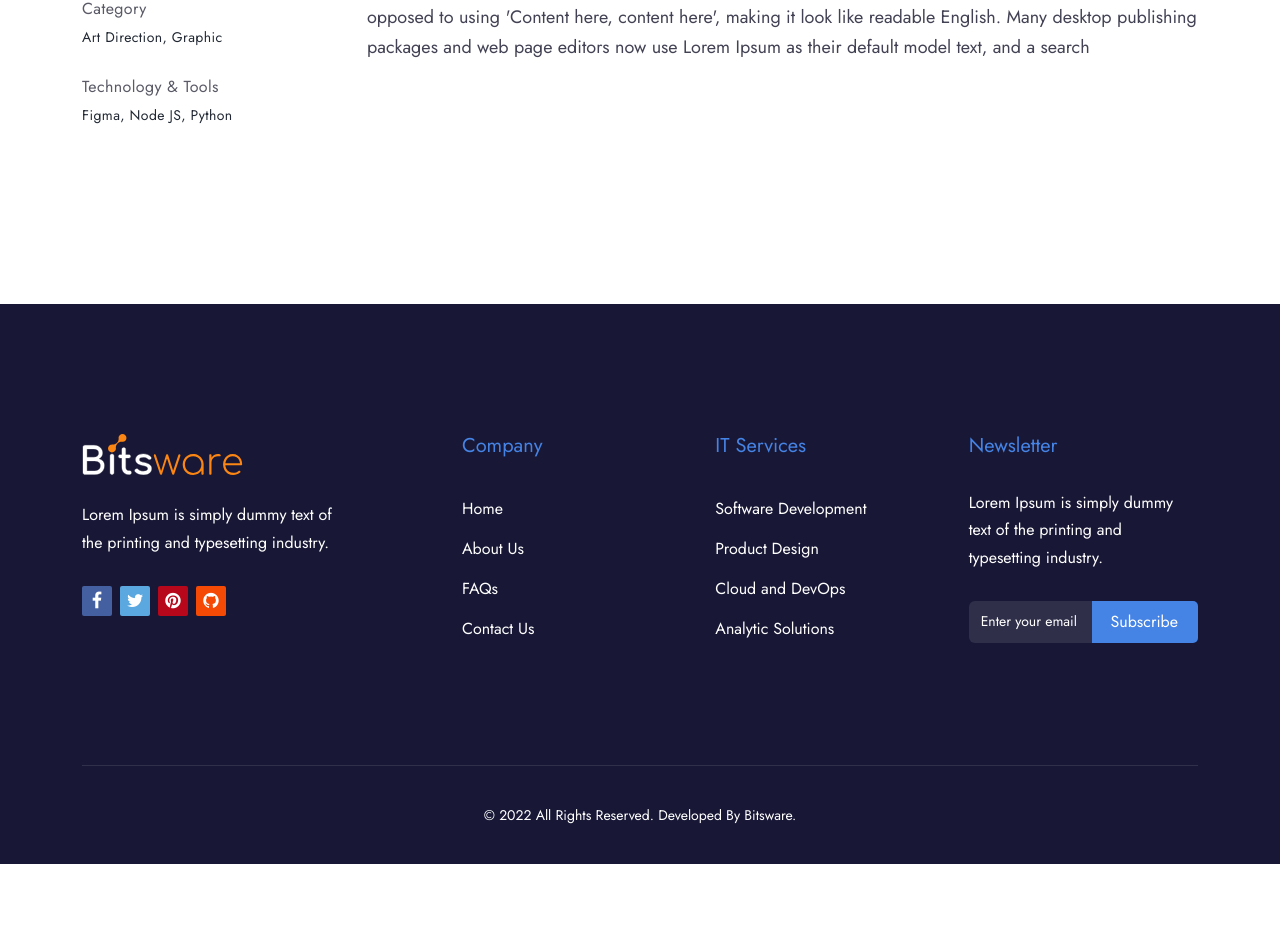
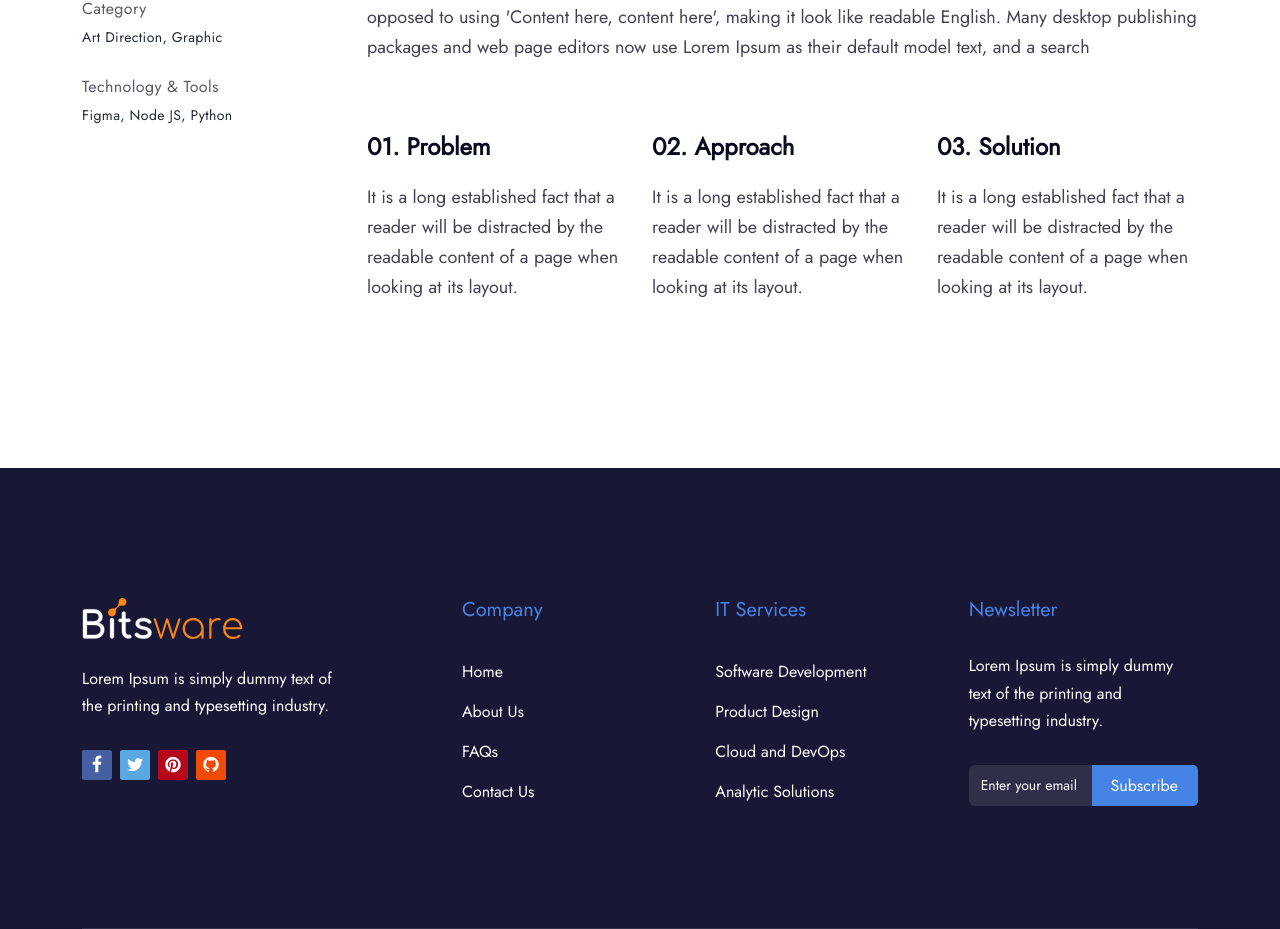
Before and after one commit to TawhidSajib/bitsware-1, a Nuxt app: page /project-single in a window 1280 px wide. Shown: the part 780-1709 px from the top of the page. Before the commit the page ends 1644 px from the top, so only its background shows below. Built offline with nearby package versions, Linux system fonts and the light colour scheme.

Commit message:
Project inner page

```diff
--- a/assets/scss/_projectsingle.scss
+++ b/assets/scss/_projectsingle.scss
@@ -28,5 +28,20 @@
                 color: $black-900;
             }
         }
+        &--block {
+            margin-top: 70px;
+        }
+        &--steps {
+            h4 {
+                @include font($base-font,24px,$font-weight-3,30px);
+                color: $black-1000;
+                margin-bottom: 20px;
+            }
+            p {
+                @include font($base-font,18px,$font-weight-1,30px);
+                color: $black-900;
+            }
+
+        }
     }
 }
--- a/pages/project-single.vue
+++ b/pages/project-single.vue
@@ -34,6 +34,28 @@
                                     <div class="project__inner--details">
                                         <h2>Smartwatch Design Ideas</h2>
                                         <p>It is a long established fact that a reader will be distracted by the readable content of a page when looking at its layout. The point of using Lorem Ipsum is that it has a more-or-less normal distribution of letters, as opposed to using 'Content here, content here', making it look like readable English. Many desktop publishing packages and web page editors now use Lorem Ipsum as their default model text, and a search</p>
+                                        <div class="project__inner--block">
+                                            <div class="row">
+                                                <div class="col-lg-4">
+                                                    <div class="project__inner--steps">
+                                                        <h4>01. Problem</h4>
+                                                        <p>It is a long established fact that a reader will be distracted by the readable content of a page when looking at its layout.</p>
+                                                    </div>
+                                                </div>
+                                                <div class="col-lg-4">
+                                                    <div class="project__inner--steps">
+                                                        <h4>02. Approach</h4>
+                                                        <p>It is a long established fact that a reader will be distracted by the readable content of a page when looking at its layout.</p>
+                                                    </div>
+                                                </div>
+                                                <div class="col-lg-4">
+                                                    <div class="project__inner--steps">
+                                                        <h4>03. Solution</h4>
+                                                        <p>It is a long established fact that a reader will be distracted by the readable content of a page when looking at its layout.</p>
+                                                    </div>
+                                                </div>
+                                            </div>
+                                        </div>
                                     </div>
                                 </div>
                             </div>
```
Also changed, not shown: 1 other file (tests, documents, lock files or other folders).
